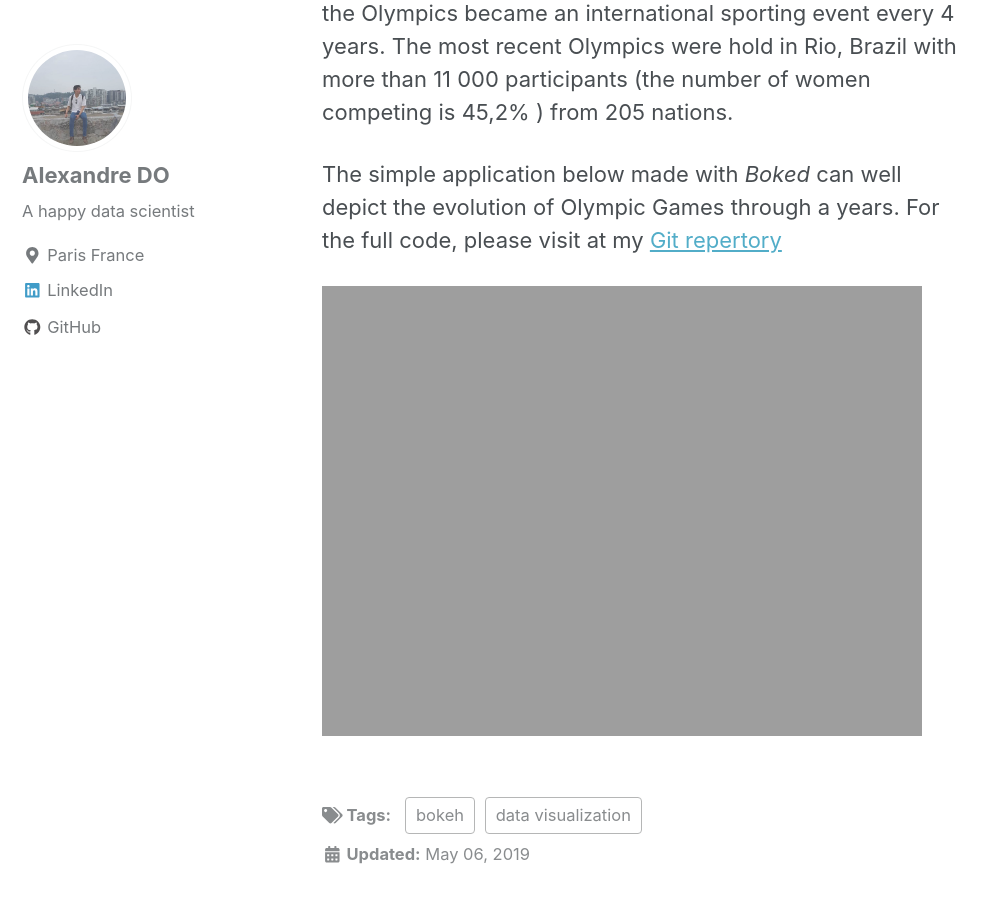
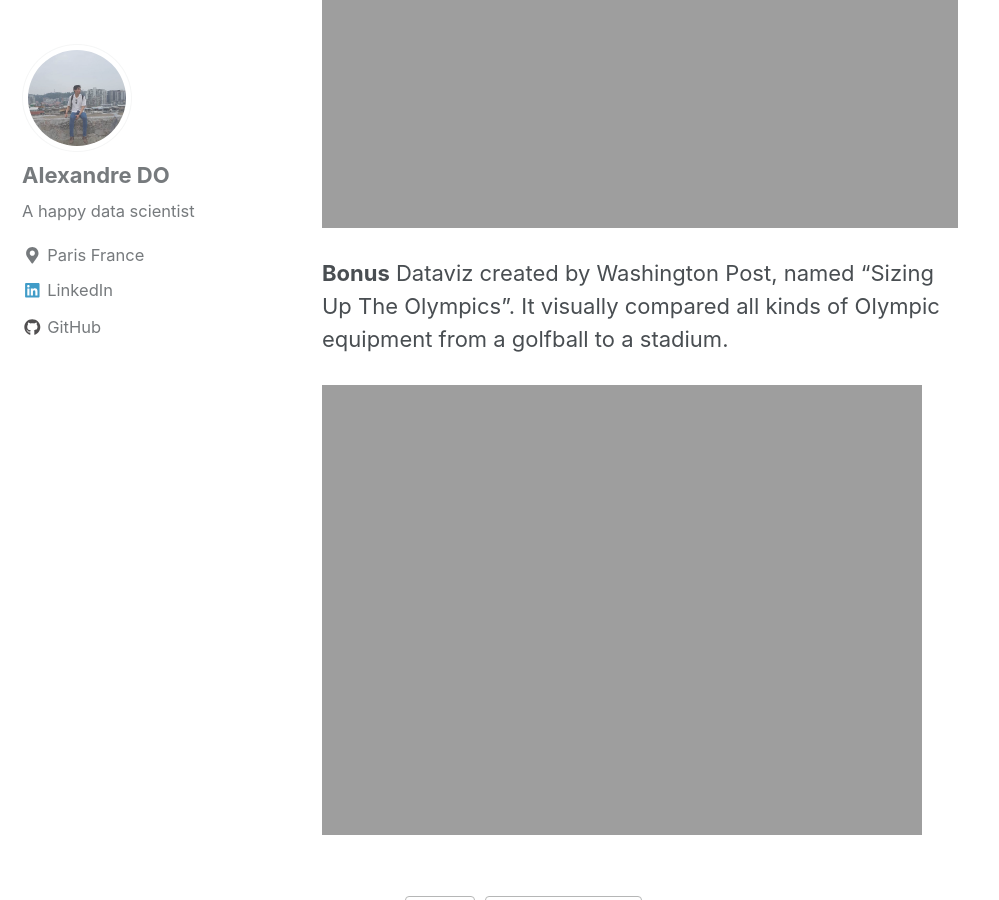
Before and after one commit to alexandre-do/alexandre-do.github.io, a Jekyll site: the page built from _posts/2019-06-05-olympic.md, in a window 1280 px wide and 900 px high, scrolled down 2354 px. Shown: the whole window, without its empty margins (0-999 px from the left). Built offline with Jekyll 4.4.1, drawn with Linux system fonts in a browser that asks for light colours; nearby versions of some CDN libraries; some of the changed text lies outside the part shown.

Commit message:
add text

```diff
--- a/_posts/2019-06-05-olympic.md
+++ b/_posts/2019-06-05-olympic.md
@@ -38,8 +38,6 @@ The graph below shows the number of medals achieved by France at every Olympic e
 
 {% include Olympic/record_fr.html %}
 
-<img src="{{ site.url }}{{ site.baseurl }}/images/olympic/olympic.gif"  width="800px" height='600px'/>
-
 
 **The Olympics through the years.**
 
@@ -48,6 +46,8 @@ Despite controversies during the time of WWI and WWII, after 1924, the Olympics
 The most recent Olympics were hold in Rio, Brazil with more than 11 000 participants (the number of women competing is 45,2% ) from 205 nations.
 
 The simple application below made with *Boked* can well depict the evolution of Olympic Games through a years. For the full code, please visit at my [Git repertory](https://github.com/alexandre-do/DataViz/tree/master/Olympic)
+<img src="{{ site.url }}{{ site.baseurl }}/images/olympic/olympic.gif"  width="800px" height='600px'/>
 
+**Bonus** Dataviz created by Washington Post, named "Sizing Up The Olympics". It visually compared all kinds of Olympic equipment from a golfball to a stadium.
 
 <img src="{{ site.url }}{{ site.baseurl }}/images/olympic/olympictools.gif"  width="600px" height='400px'/>
```
